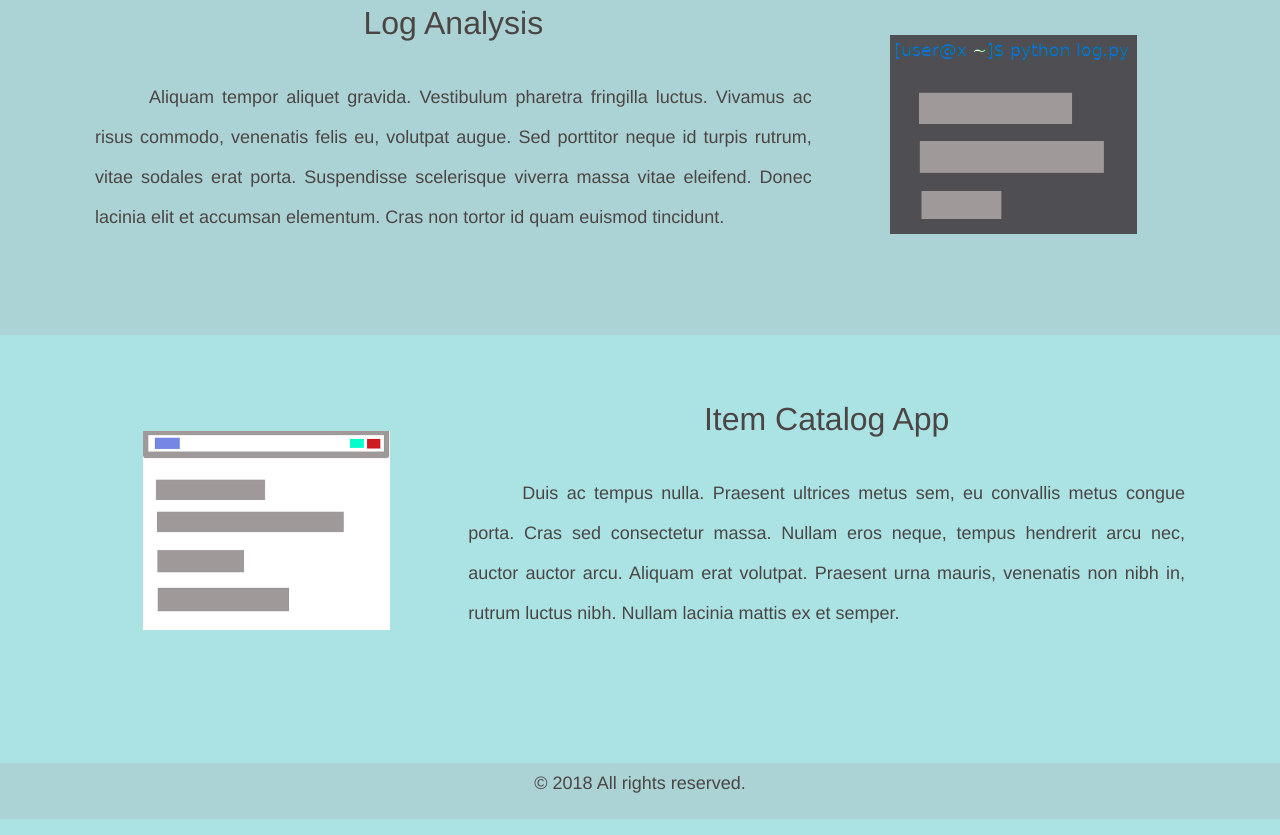
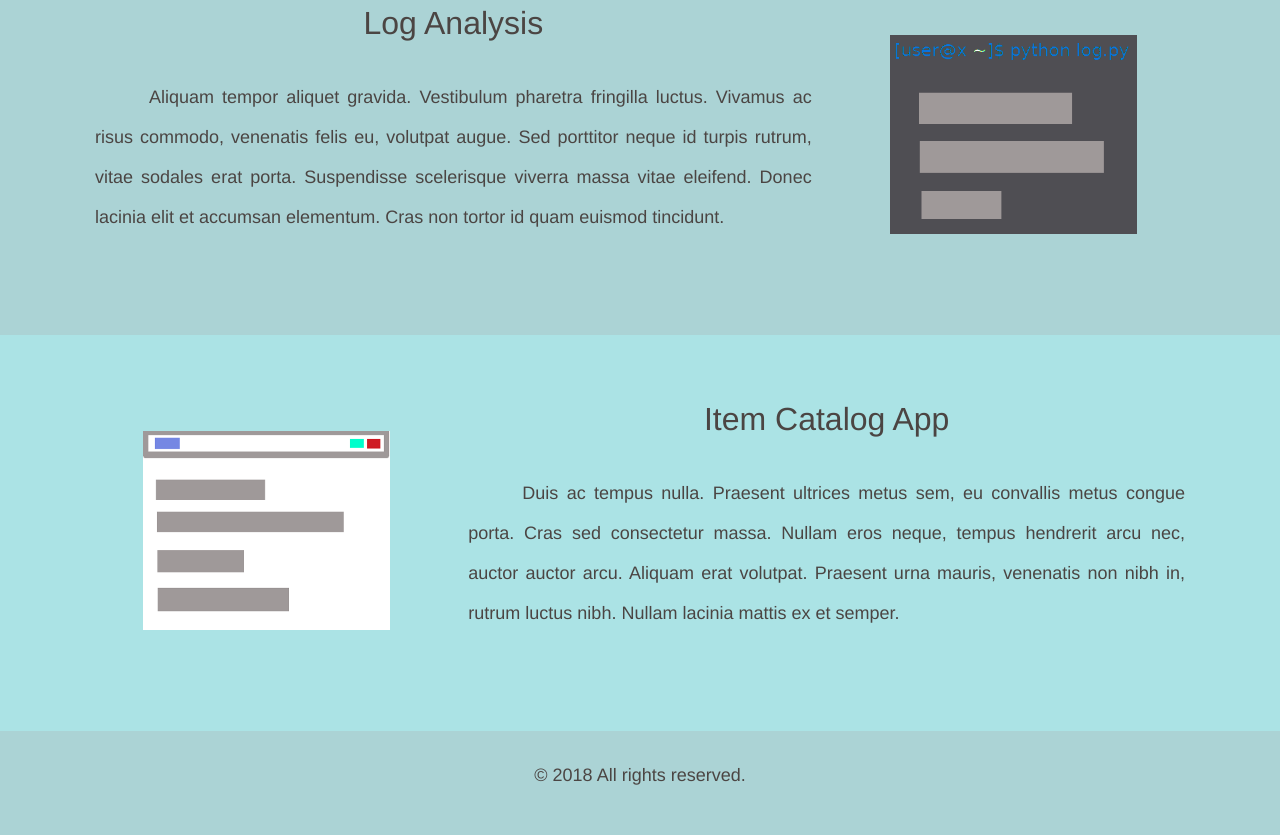
Before and after one commit to dan7sc/project02_build_a_portfolio_site, a plain HTML site: page index.html in a window 1280 px wide. Shown: the part 1783-2618 px from the top of the page. Drawn offline with nearby package versions, Linux system fonts and the light colour scheme.

Commit message:
Add paddings to footer.

```diff
--- a/css/style.css
+++ b/css/style.css
@@ -56,7 +56,7 @@ hr {
 }
 
 footer {
-  padding-top: 2em;
+  padding: 1.5em 0 1.5em;
 }
 
 #footer-text {
--- a/index.html
+++ b/index.html
@@ -88,10 +88,10 @@
 
     </main>
 
-    <footer>
+    <footer class="alternative-background">
       <!-- Footer -->
       <div class="container-fluid">
-        <div class="row  alternative-background">
+        <div class="row">
           <div class="col-md-12">
             <p id="footer-text">© 2018 All rights reserved.</p>
           </div>
```
